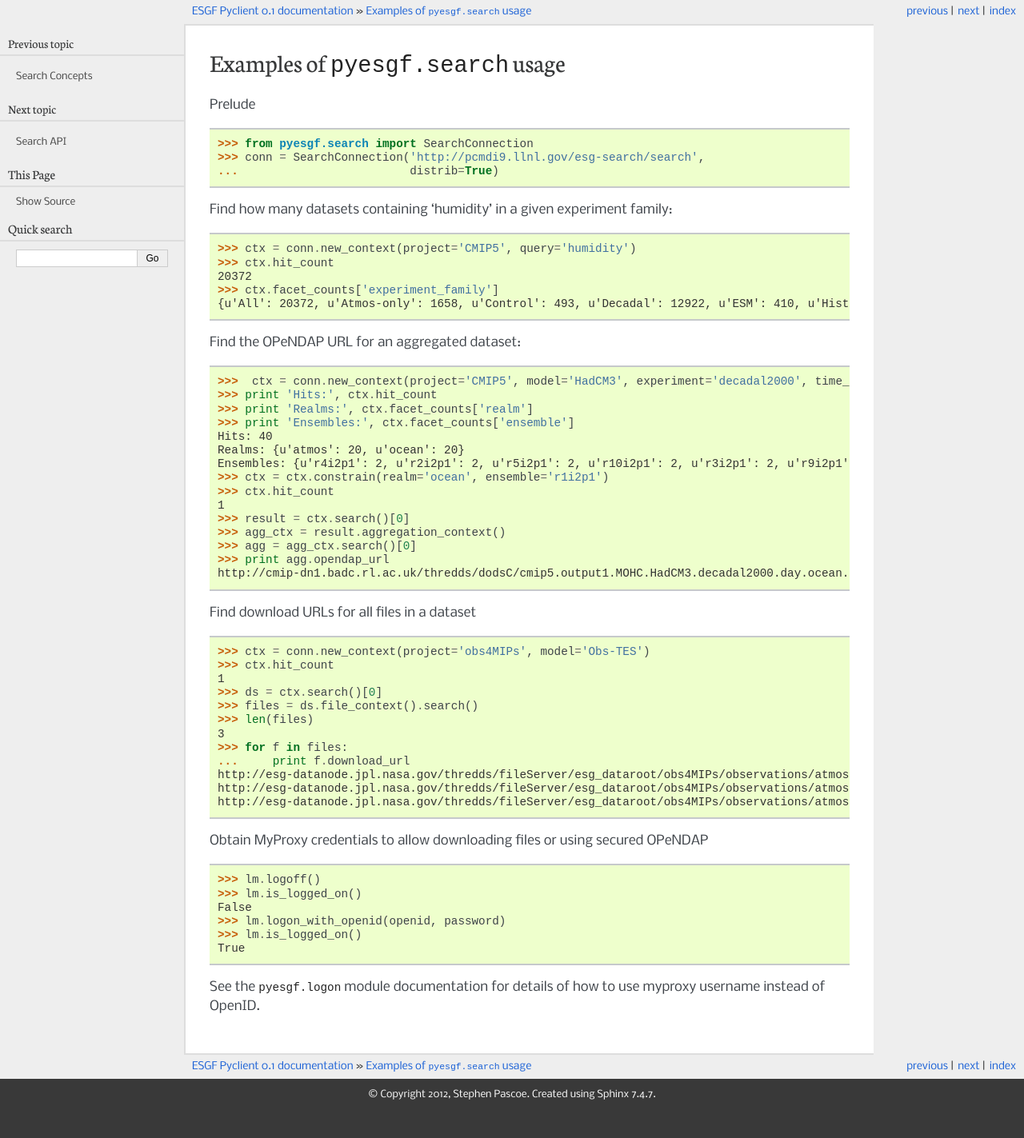
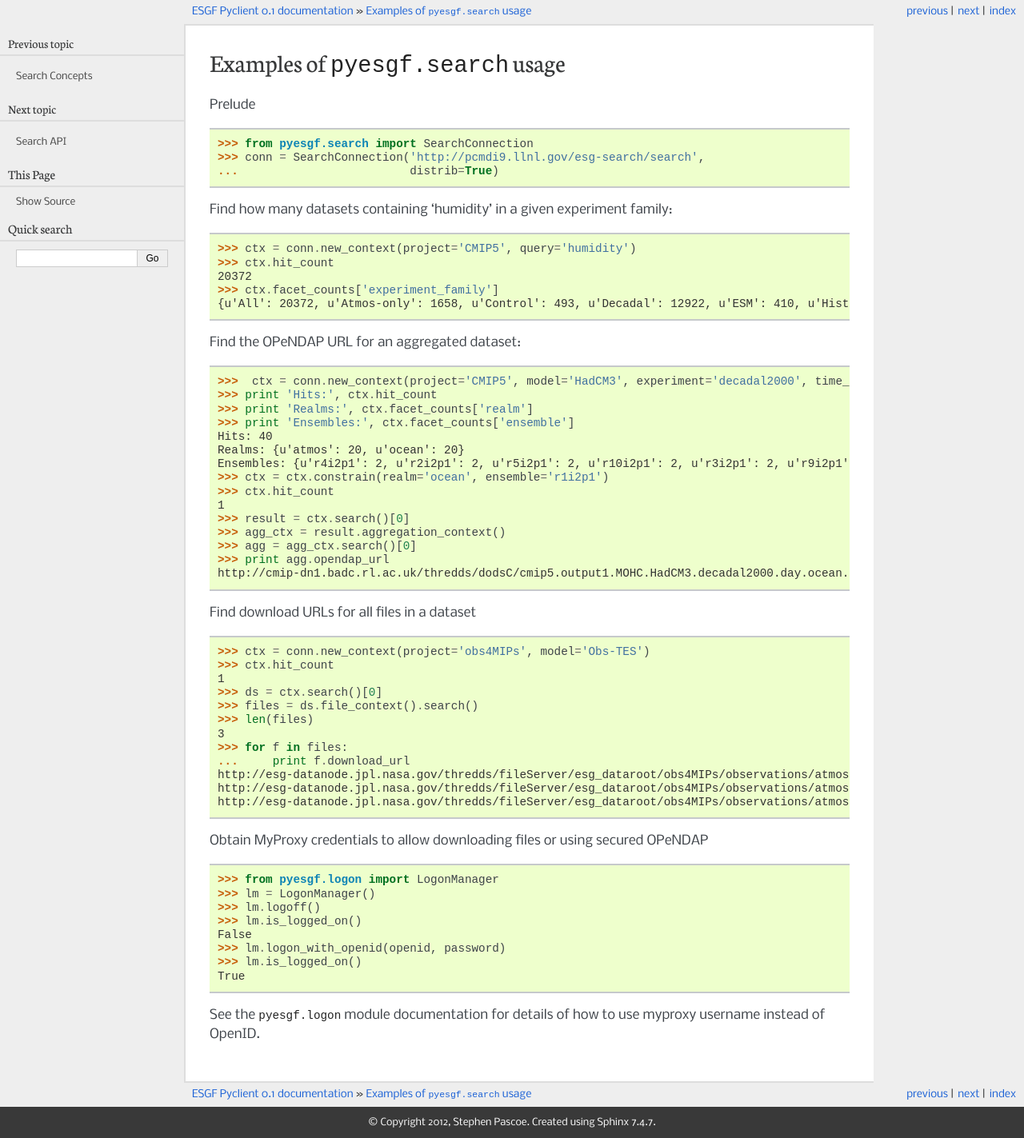
Before and after one commit to ESGF/esgf-pyclient, a Sphinx documentation site: the page built from docs/examples.rst, in a window 1280 px wide. Shown: the whole page at 80% size. Built offline with Sphinx 7.4.7, drawn with Linux system fonts in a browser that asks for light colours; the version number is read from the project's files by our own code; before the commit the page ends 1388 px from its top, so only the background shows below that.

Commit message:
Improvements to documentation

```diff
--- a/docs/examples.rst
+++ b/docs/examples.rst
@@ -54,6 +54,8 @@ Find download URLs for all files in a dataset
 
 Obtain MyProxy credentials to allow downloading files or using secured OPeNDAP
 
+  >>> from pyesgf.logon import LogonManager
+  >>> lm = LogonManager()
   >>> lm.logoff()
   >>> lm.is_logged_on()
   False
```
